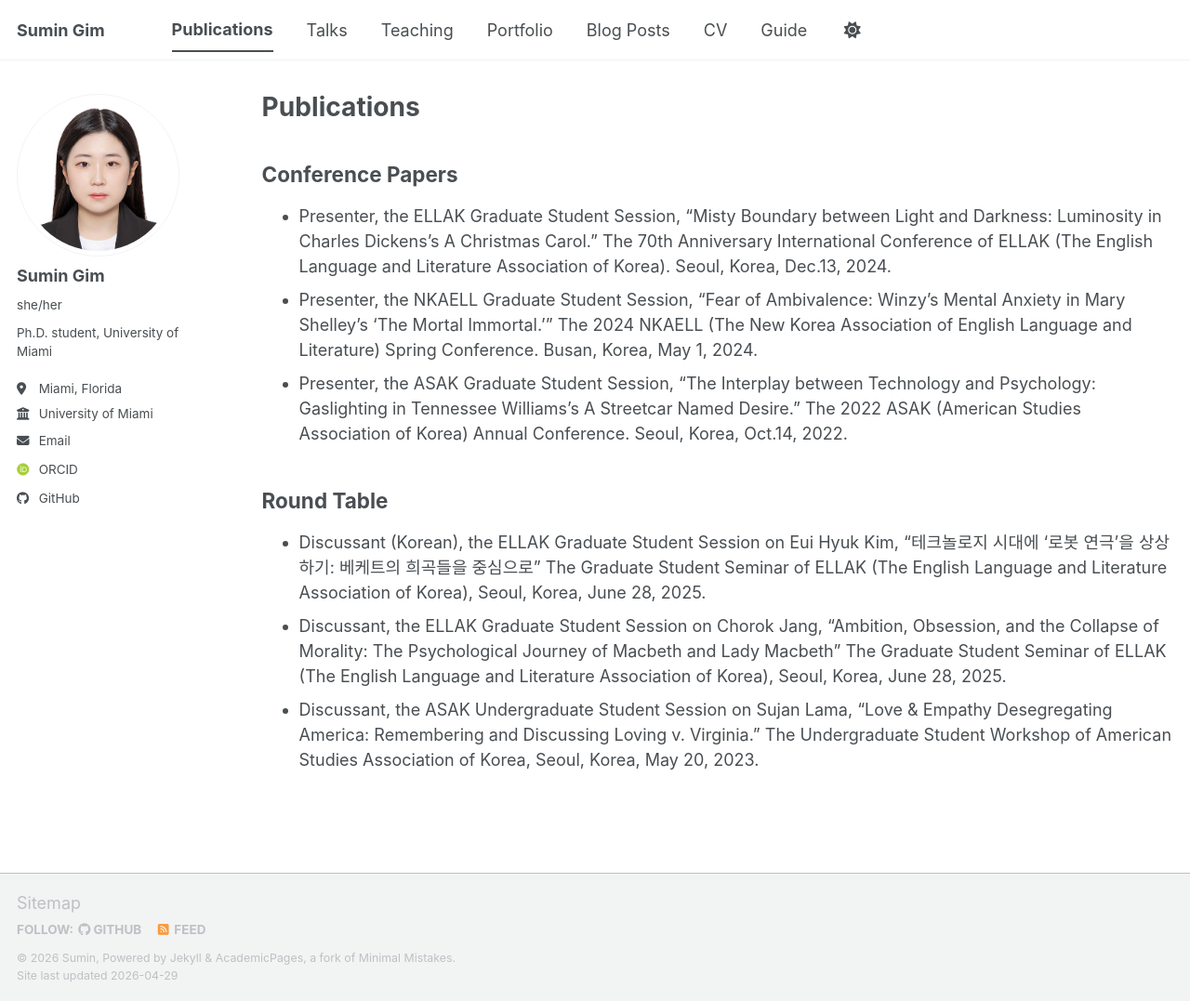
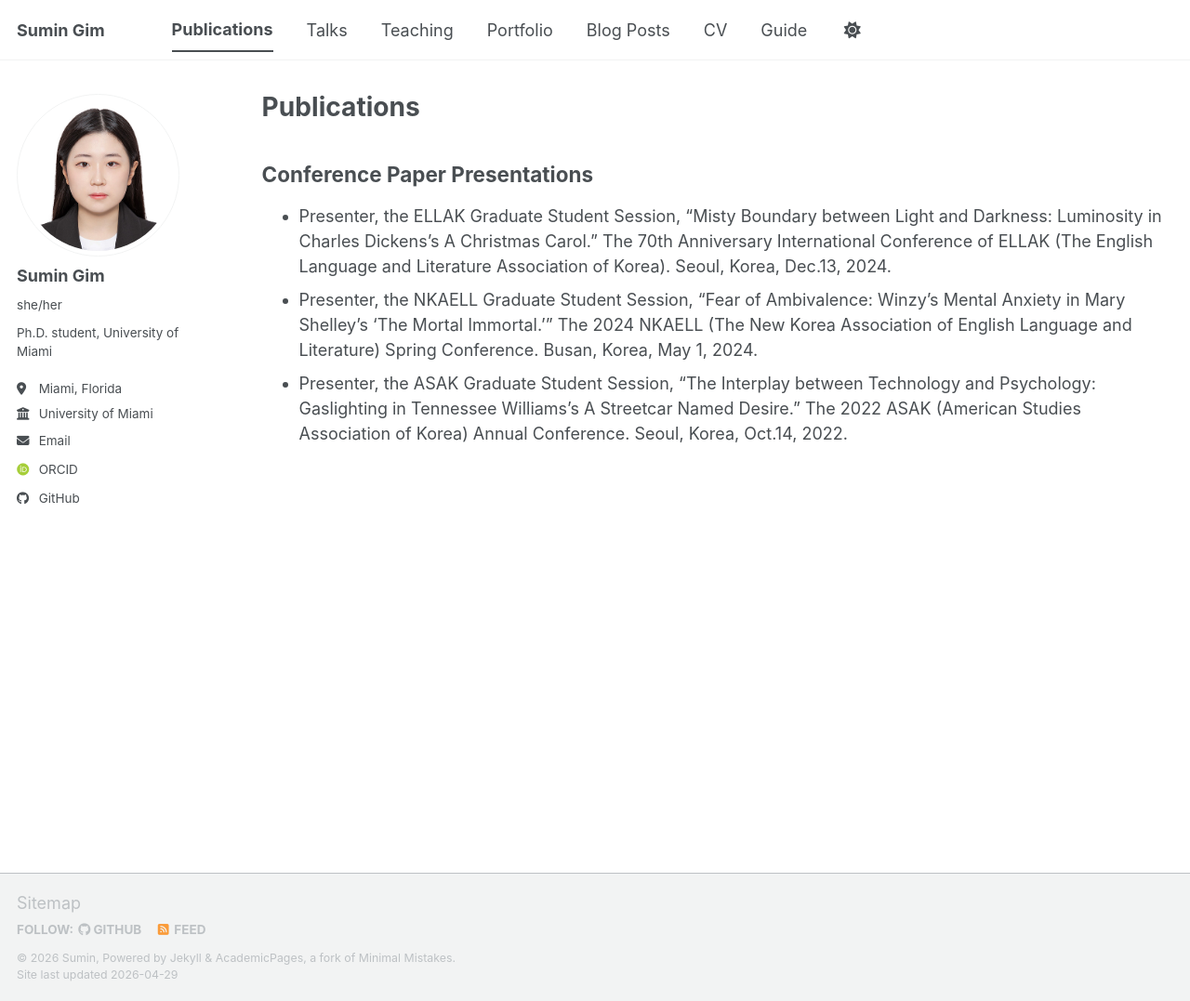
Before and after one commit to std33793/std33793.github.io, a Jekyll site: the page built from _pages/publications.md, in a window 1280 px wide and 1077 px high. Shown: the whole window at 93% size. Built offline with Jekyll 4.4.1, drawn with Linux system fonts in a browser that asks for light colours; some web fonts are replaced; a script bundle is joined from its source files by our own code; library files that are not in the unit come from our copies.

Commit message:
Update publications.md

```diff
--- a/_pages/publications.md
+++ b/_pages/publications.md
@@ -5,14 +5,8 @@ permalink: /publications/
 author_profile: true
 ---
 
-## Conference Papers
+## Conference Paper Presentations
 
 * Presenter, the ELLAK Graduate Student Session, “Misty Boundary between Light and Darkness: Luminosity in Charles Dickens’s A Christmas Carol.” The 70th Anniversary International Conference of ELLAK (The English Language and Literature Association of Korea). Seoul, Korea, Dec.13, 2024.
 * Presenter, the NKAELL Graduate Student Session, “Fear of Ambivalence: Winzy’s Mental Anxiety in Mary Shelley’s ‘The Mortal Immortal.’” The 2024 NKAELL (The New Korea Association of English Language and Literature) Spring Conference. Busan, Korea, May 1, 2024.
 * Presenter, the ASAK Graduate Student Session, “The Interplay between Technology and Psychology: Gaslighting in Tennessee Williams’s A Streetcar Named Desire.” The 2022 ASAK (American Studies Association of Korea) Annual Conference. Seoul, Korea, Oct.14, 2022.
-
-## Round Table
-
-* Discussant (Korean), the ELLAK Graduate Student Session on Eui Hyuk Kim, “테크놀로지 시대에 ‘로봇 연극’을 상상하기: 베케트의 희곡들을 중심으로” The Graduate Student Seminar of ELLAK (The English Language and Literature Association of Korea), Seoul, Korea, June 28, 2025.
-* Discussant, the ELLAK Graduate Student Session on Chorok Jang, “Ambition, Obsession, and the Collapse of Morality: The Psychological Journey of Macbeth and Lady Macbeth” The Graduate Student Seminar of ELLAK (The English Language and Literature Association of Korea), Seoul, Korea, June 28, 2025.
-* Discussant, the ASAK Undergraduate Student Session on Sujan Lama, “Love & Empathy Desegregating America: Remembering and Discussing Loving v. Virginia.” The Undergraduate Student Workshop of American Studies Association of Korea, Seoul, Korea, May 20, 2023.
```
